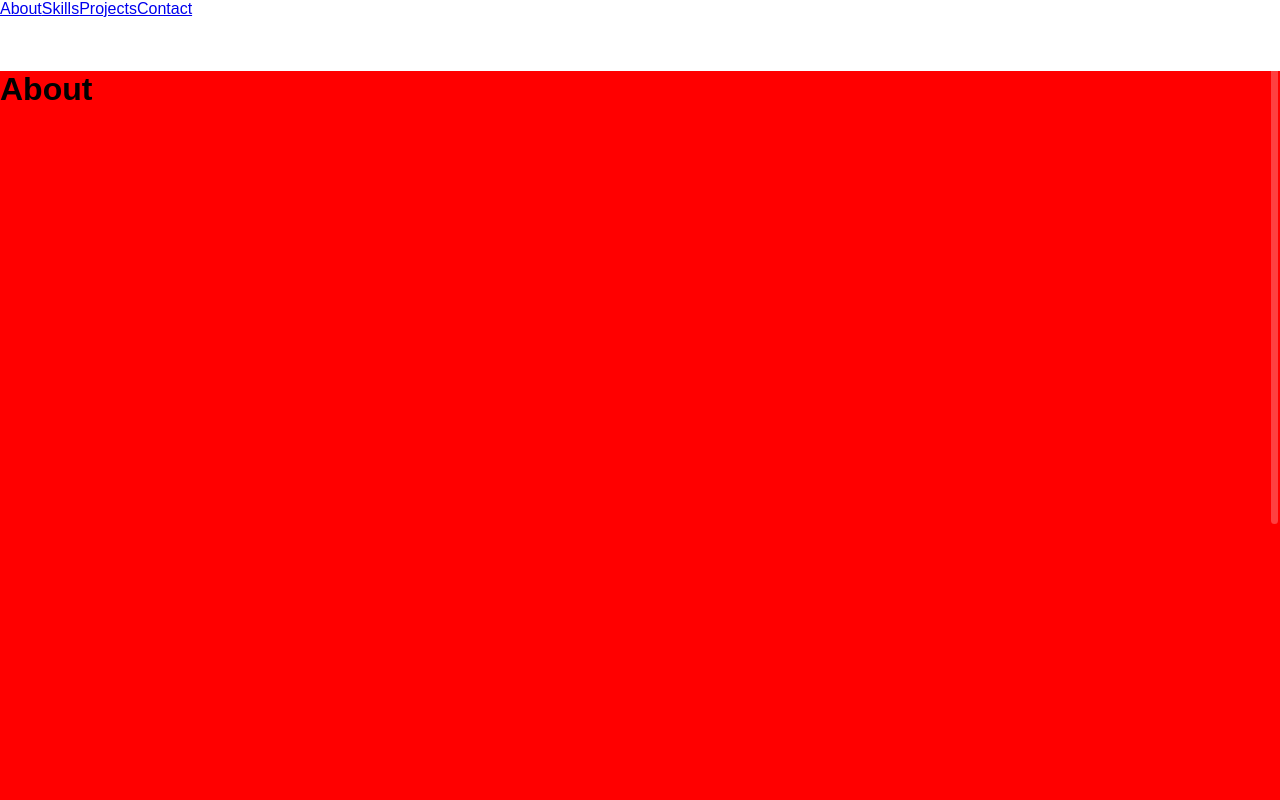
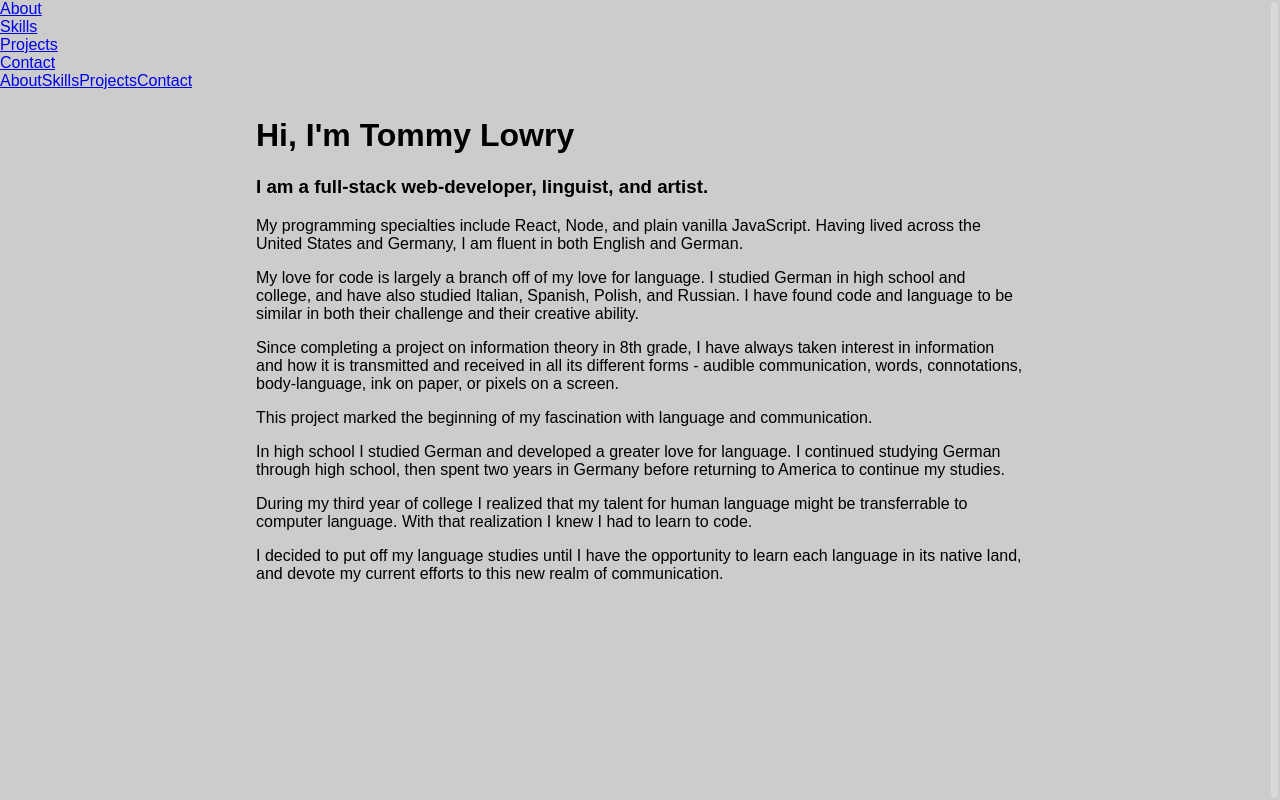
Before and after one commit to Tommydreamer57/react-portfolio-1, a React (Create React App) app: page / in a window 1280 px wide. Built offline with nearby package versions, Linux system fonts and the light colour scheme.

Commit message:
working on menu

```diff
--- a/src/App.css
+++ b/src/App.css
@@ -1,3 +1,7 @@
+
+@import url("https://cdn.rawgit.com/konpa/devicon/df6431e323547add1b4cf45992913f15286456d3/devicon.min.css");
+
+
 html,
 body,
 #root {
@@ -5,6 +9,7 @@ body,
     width: 100%;
     margin: 0;
     padding: 0;
+    background: #CCC;
 }
 ::-webkit-scrollbar {
     display: none;
@@ -13,14 +18,15 @@ body,
 .previous, .current, .next {
     transition: left 1s;
     position: fixed;
-    top: 50px;
+    top: 0;
     width: 100vw;
     height: 100vh;
 }
 
 .previous {
-    left: -100vw;
+    left: -200vw;
     overflow: hidden;
+    opacity: 0;
 }
 
 .current {
@@ -29,6 +35,11 @@ body,
 }
 
 .next {
-    left: 100vw;
+    left: 200vw;
     overflow: hidden;
+    opacity: 0;
 }
+
+.content {
+    padding: 7.5vw 20vw;
+}
--- /dev/null
+++ b/src/components/Menu.js
@@ -0,0 +1,48 @@
+import React from 'react';
+import { Link } from 'react-router-dom';
+
+let i = 400
+
+function MenuLink(link) {
+    return (
+        <Link to={link.to} key={i++} className={link.selected ? 'MenuLink selected' : 'MenuLink' } >
+            <div className="slide slide-left" />
+            <div className="slide slide-right" />
+            <div className="nav-text">{link.label}</div>
+        </Link>
+    )
+}
+
+function Menu(props) {
+    let links = [
+        {
+            to: '/',
+            label: 'About',
+            selected: !props.current
+        },
+        {
+            to: '/skills',
+            label: 'Skills',
+            selected: props.current === 'skills'
+        },
+        {
+            to: '/projects',
+            label: 'Projects',
+            selected: props.current === 'projects'
+        },
+        {
+            to: '/contact',
+            label: 'Contact',
+            selected: props.current === 'contact'
+        }
+    ]
+    return (
+        <div id="Menu" className={props.open ? 'open' : 'closed'}>
+            {
+                links.map(MenuLink)
+            }
+        </div>
+    )
+}
+
+export default Menu
--- a/src/components/View.js
+++ b/src/components/View.js
@@ -3,6 +3,8 @@ import About from './views/About/About';
 import Skills from './views/Skills/Skills';
 import Projects from './views/Projects/Projects';
 import Contact from './views/Contact/Contact';
+
+import Menu from './Menu';
 
 import addEventListeners from './event-listeners';
 
@@ -34,6 +36,7 @@ class View extends Component {
                 <div className={current === 'contact' ? 'current' : 'next'} >
                     <Contact />
                 </div>
+                <Menu current={current} />
             </div>
         )
     }
--- a/src/components/views/About/About.js
+++ b/src/components/views/About/About.js
@@ -1,7 +1,13 @@
 import React, { Component } from 'react';
-// import AnimatedWrap from '../AnimatedWrap';
 import bio from '../../../bio';
-// import addEventListeners from '../../event-listeners';
+
+let i = 0
+
+function Paragraph(paragraph) {
+    return (
+        <p key={i++}>{paragraph}</p>
+    )
+}
 
 class About extends Component {
     constructor(props) {
@@ -12,8 +18,12 @@ class About extends Component {
     }
     render() {
         return (
-            <div id="About" style={{height: '150vh', background: 'red'}} >
-                <h1>About</h1>
+            <div id="About" className="content" >
+                <h1>{bio.About.greeting}</h1>
+                <h3>{bio.About.intro}</h3>
+                {
+                    bio.About.more.map(Paragraph)
+                }
             </div>
         )
     }
--- a/src/components/views/Contact/Contact.js
+++ b/src/components/views/Contact/Contact.js
@@ -1,6 +1,22 @@
 import React, { Component } from 'react';
-// import addEventListeners from '../../event-listeners';
+import bio from '../../../bio';
 
+function Link(link) {
+    return (
+        <a href={link.link} className="Link">
+            {
+                link.icon ?
+                    <i className={link.icon} />
+                    :
+                    link.svg ?
+                        <img src={link.svg} />
+                        :
+                        null
+            }
+            <h3>{link.name}</h3>
+        </a>
+    )
+}
 
 class Contact extends Component {
     constructor(props) {
@@ -11,8 +27,13 @@ class Contact extends Component {
     }
     render = () => {
         return (
-            <div className="Contact" style={{background: 'blue', height: '100vh'}} >
-                Contact
+            <div className="content" id="Contact" >
+                <h1>Contact</h1>
+                <div className="links">
+                    {
+                        bio.Contact.map(Link)
+                    }
+                </div>
             </div>
         )
     }
--- a/src/components/views/Projects/Projects.js
+++ b/src/components/views/Projects/Projects.js
@@ -1,6 +1,48 @@
 import React, { Component } from 'react';
-// import addEventListeners from '../../event-listeners';
+import bio from '../../../bio';
 
+function Project(project) {
+    return (
+        <div className="project">
+            <div className="info-wrapper">
+                <div className="info">
+                    <a href={project.url} ><h2>{project.title}</h2></a>
+                    <h3>{project.subtitle}</h3>
+                    {
+                        project.description.map(Desc)
+                    }
+                </div>
+                <div className="link">
+                    <a href={project.url} className="image">
+                        <img src={project.img} />
+                    </a>
+                    {/* <a className="visit" href={project.url} >
+                        Visit Site
+                    </a> */}
+                </div>
+            </div>
+            <div className="tech-list">
+                {
+                    project.tech.map(Tech)
+                }
+            </div>
+        </div>
+    )
+}
+
+function Desc(desc) {
+    return (
+        <p>{desc}</p>
+    )
+}
+
+function Tech(tech) {
+    return (
+        <div className="Tech">
+            <h4>{tech.name}<div className="slide" /></h4>
+        </div>
+    )
+}
 
 class Projects extends Component {
     constructor(props) {
@@ -11,8 +53,11 @@ class Projects extends Component {
     }
     render = () => {
         return (
-            <div className="Projects" style={{background: 'purple', height: '175vh'}} >
-                Projects
+            <div className="content" id="Projects" >
+                <h1>Projects</h1>
+                {
+                    bio.Projects.map(Project)
+                }
             </div>
         )
     }
--- a/src/components/views/Skills/Skills.js
+++ b/src/components/views/Skills/Skills.js
@@ -1,7 +1,35 @@
 import React, { Component } from 'react';
-// import AnimatedWrap from '../AnimatedWrap';
-// import addEventListeners from '../../event-listeners';
+import bio from '../../../bio';
 
+let i = 100
+
+function IconSkill(skill) {
+    return (
+        <div key={i++} className="IconSkill">
+            {
+                skill.icon ?
+                    <i className={skill.icon} />
+                    :
+                    <i>&nbsp;</i>
+            }
+            {
+                skill.svg ?
+                    skill.svg
+                    :
+                    null
+            }
+            <h3>{skill.name}</h3>
+        </div>
+    )
+}
+
+function Skill(skill) {
+    return (
+        <div key={i++} className="Skill">
+            <h3>{skill.name}<div className="slide" /></h3>
+        </div>
+    )
+}
 
 class Skills extends Component {
     constructor(props) {
@@ -12,8 +40,31 @@ class Skills extends Component {
     }
     render() {
         return (
-            <div className="view" id="Skills" style={{background: 'orange', height: '200vh'}} >
-                <h1>Skills</h1>
+            <div className="content" id="Skills" >
+                <h1>My Skills</h1>
+                <div className="skills-header">
+                    {
+                        bio.Skills.main.map(IconSkill)
+                    }
+                </div>
+                <h2>Front End</h2>
+                <div className="skills-section">
+                    {
+                        bio.Skills.front.map(Skill)
+                    }
+                </div>
+                <h2>Back End</h2>
+                <div className="skills-section">
+                    {
+                        bio.Skills.back.map(Skill)
+                    }
+                </div>
+                <h2>Other Technologies</h2>
+                <div className="skills-section">
+                    {
+                        bio.Skills.other.map(Skill)
+                    }
+                </div>
             </div>
         )
     }
```
